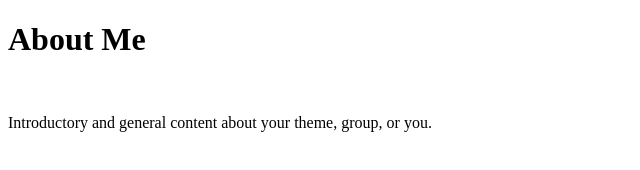
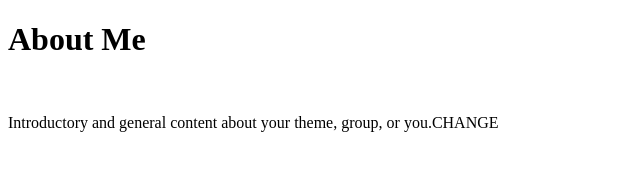
Before and after one commit to carlosus/about-me, a plain HTML site: page index.html in a window 1280 px wide. Shown: the full height of the page, 0-640 px from the left. Drawn offline with Linux system fonts and the light colour scheme.

Commit message:
testing changes

```diff
--- a/index.html
+++ b/index.html
@@ -10,7 +10,7 @@
 <body>
     <h1>About Me</h1>
     <img>
-    <p>Introductory and general content about your theme, group, or you.</p>
+    <p>Introductory and general content about your theme, group, or you.CHANGE</p>
 
 </body>
 </html>
```
